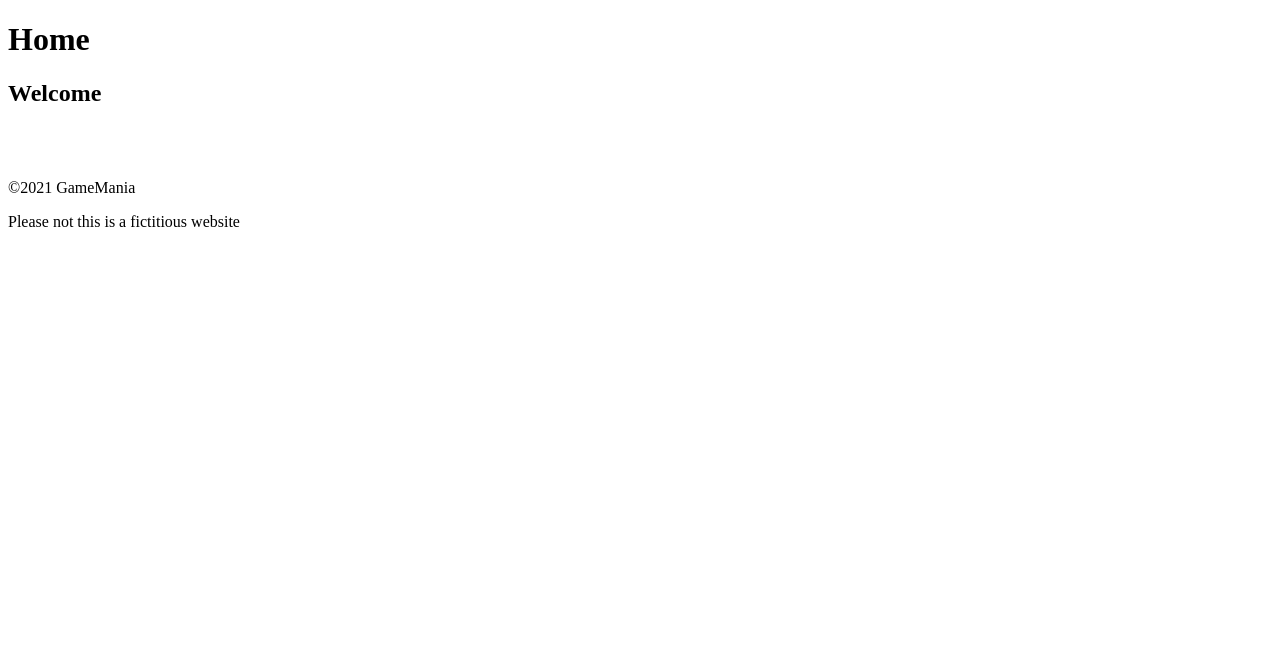
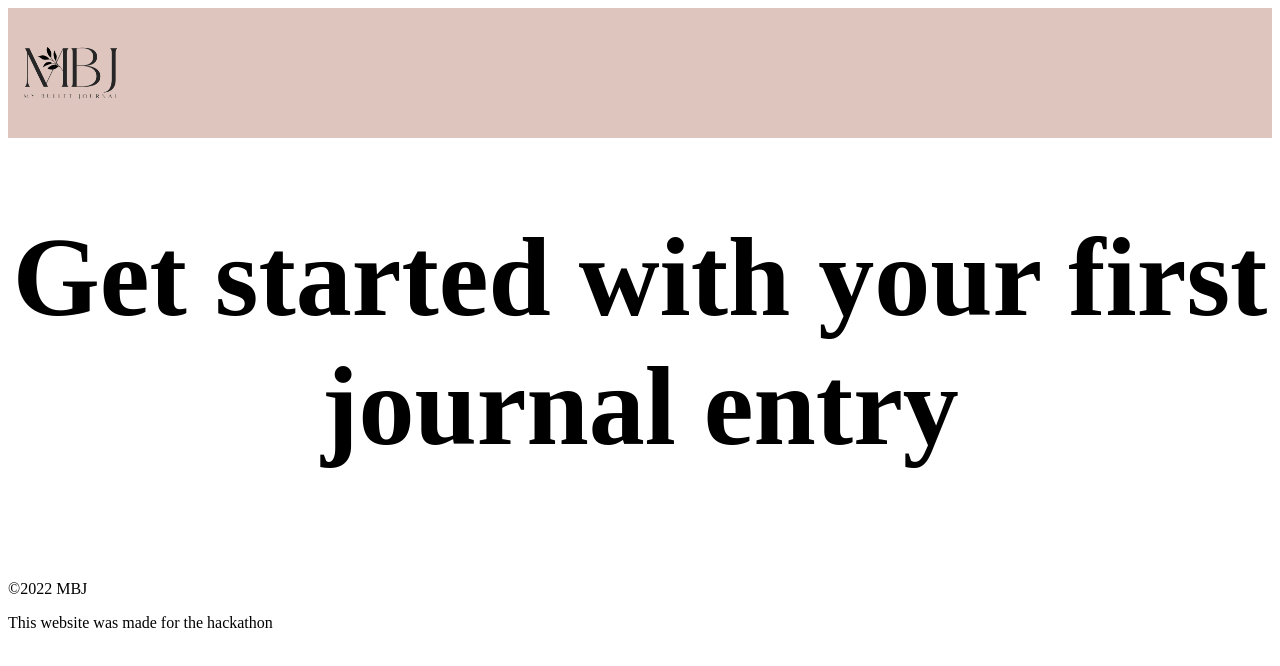
Before and after one commit to ChristinaW44/hackathon, a plain HTML site: page index.html in a window 1280 px wide. Drawn offline with Linux system fonts and the light colour scheme.

Commit message:
Add files via upload

```diff
--- a/index.html
+++ b/index.html
@@ -5,6 +5,7 @@
         <meta charset="utf-8">
         <title>Home</title>
         <meta name="author" content="Christina Wilson">
+        <link rel="stylesheet" href="stylesheetHeader.css">
     </head>
 
     <body id="home">
@@ -13,34 +14,20 @@
 
             <!-- header including menu icon and website logo -->
             <header>
-
+                <img src="MBJ.png" id="logo">
             </header>
 
-            <!-- navigation bar -->
-            <!-- inspiration for responsive nav bar from https://www.w3schools.com/howto/howto_js_responsive_navbar_dropdown.asp -->
-            <nav class="grid">
-                <div id = "menuDropdown">
-                    <ul class="grid">
 
-                    </ul>
-                </div>
-                <!-- javascript for the dropdown menu -->
-            </nav>
+            <main>
+            <!-- title of page -->
+            <h1 id="bigTitle">Get started with your first journal entry</h1>
+            </main>
 
-            <!-- title of page -->
-            <h1>Home</h1>
-
-            <!-- description of website -->
-            <article class="one">
-                <h2>Welcome</h2>
-                <br>
-
-            </article>
 
             <footer>
                 <br>
-                <p>&copy;2021 GameMania</p>
-                <p>Please not this is a fictitious website</p>
+                <p>&copy;2022 MBJ</p>
+                <p>This website was made for the hackathon</p>
             </footer>
         </div>
     </body>
--- /dev/null
+++ b/stylesheetHeader.css
@@ -0,0 +1,13 @@
+header{
+    background-color: #dec6bf;
+}
+
+h1{
+    font-size: 7em;
+    text-align: center;
+}
+
+header img#logo{
+    width: 10%;
+    height: 10%;
+}
```
